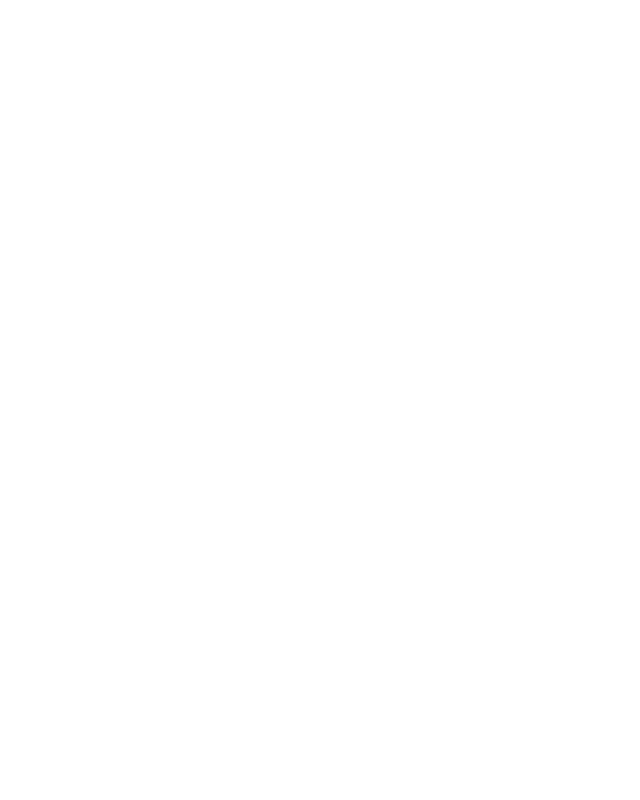
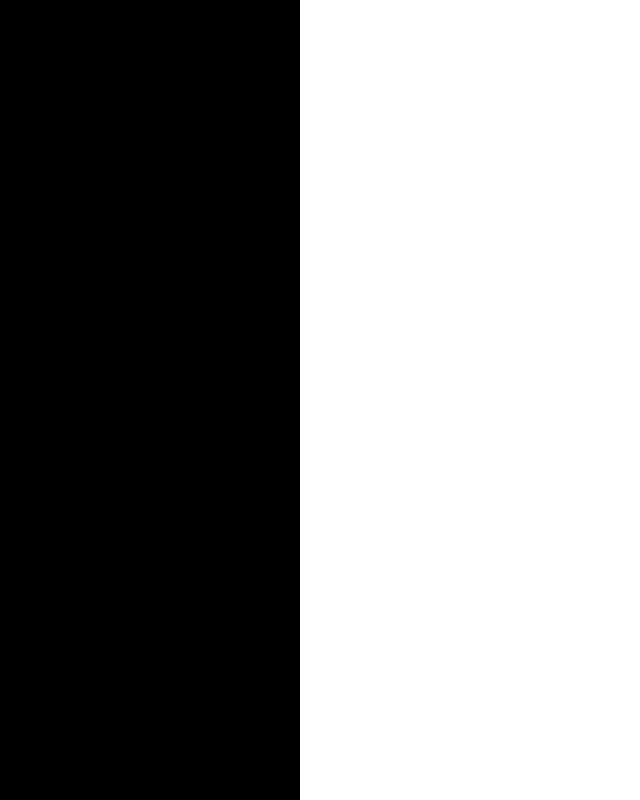
Before and after one commit to Diana-nyamai/ReactSideNavbar, a React (Create React App) app: page / in a window 1280 px wide. Shown: the whole page, without its empty margins (0-640 px from the left). Built offline with nearby package versions, Linux system fonts and the light colour scheme.

Commit message:
app.js update

```diff
--- a/src/App.css
+++ b/src/App.css
@@ -10,4 +10,5 @@
 .side-bar{
   width: 300px;
   height: 100vh;
+  background-color: black;
 }
--- a/src/App.js
+++ b/src/App.js
@@ -1,9 +1,10 @@
 import './App.css';
+import SideBar from './components/SideBar';
 
 function App() {
   return (
     <div className="App">
-
+     <SideBar/>
     </div>
   );
 }
```
Also changed, not shown: 1 other file (tests, documents, lock files or other folders).
